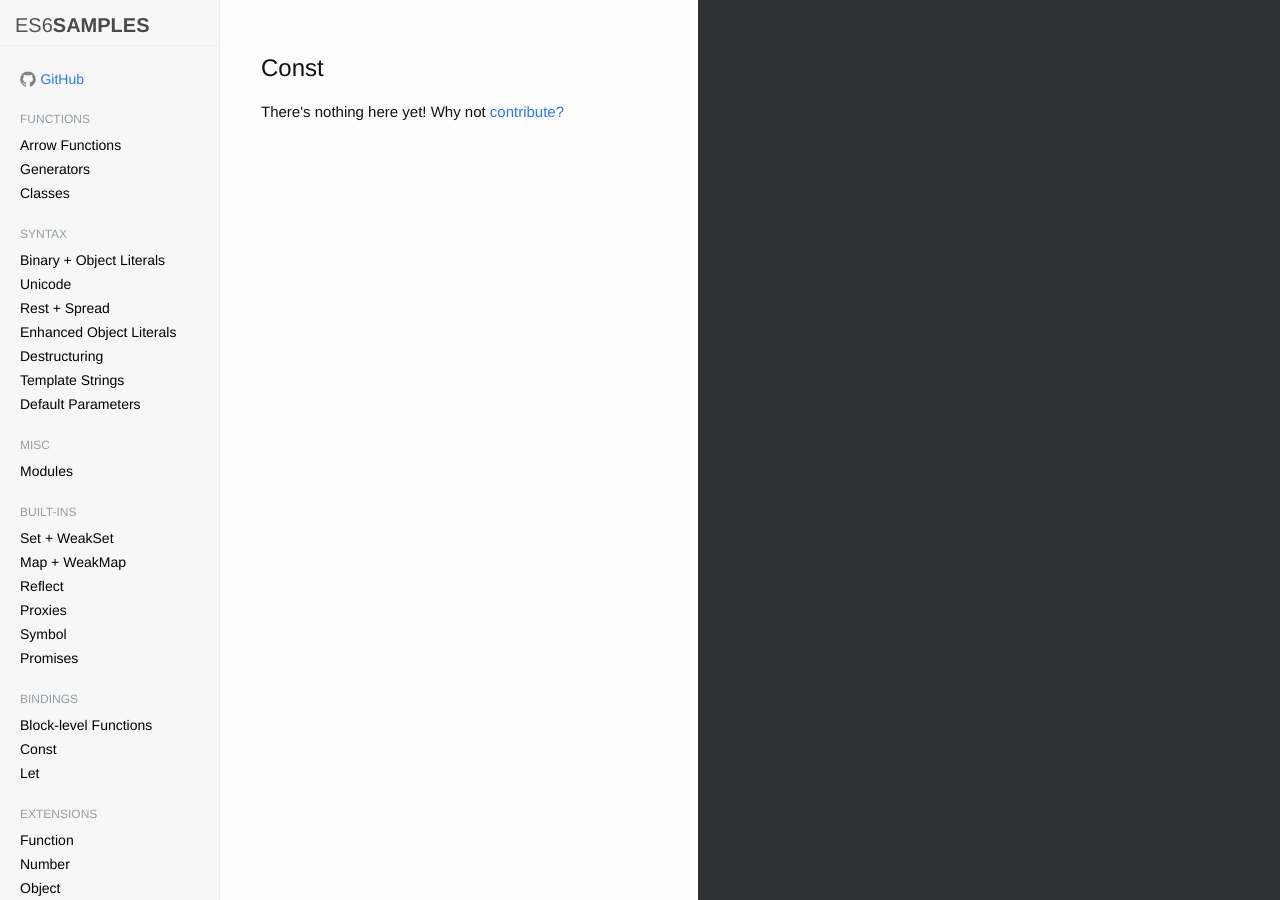
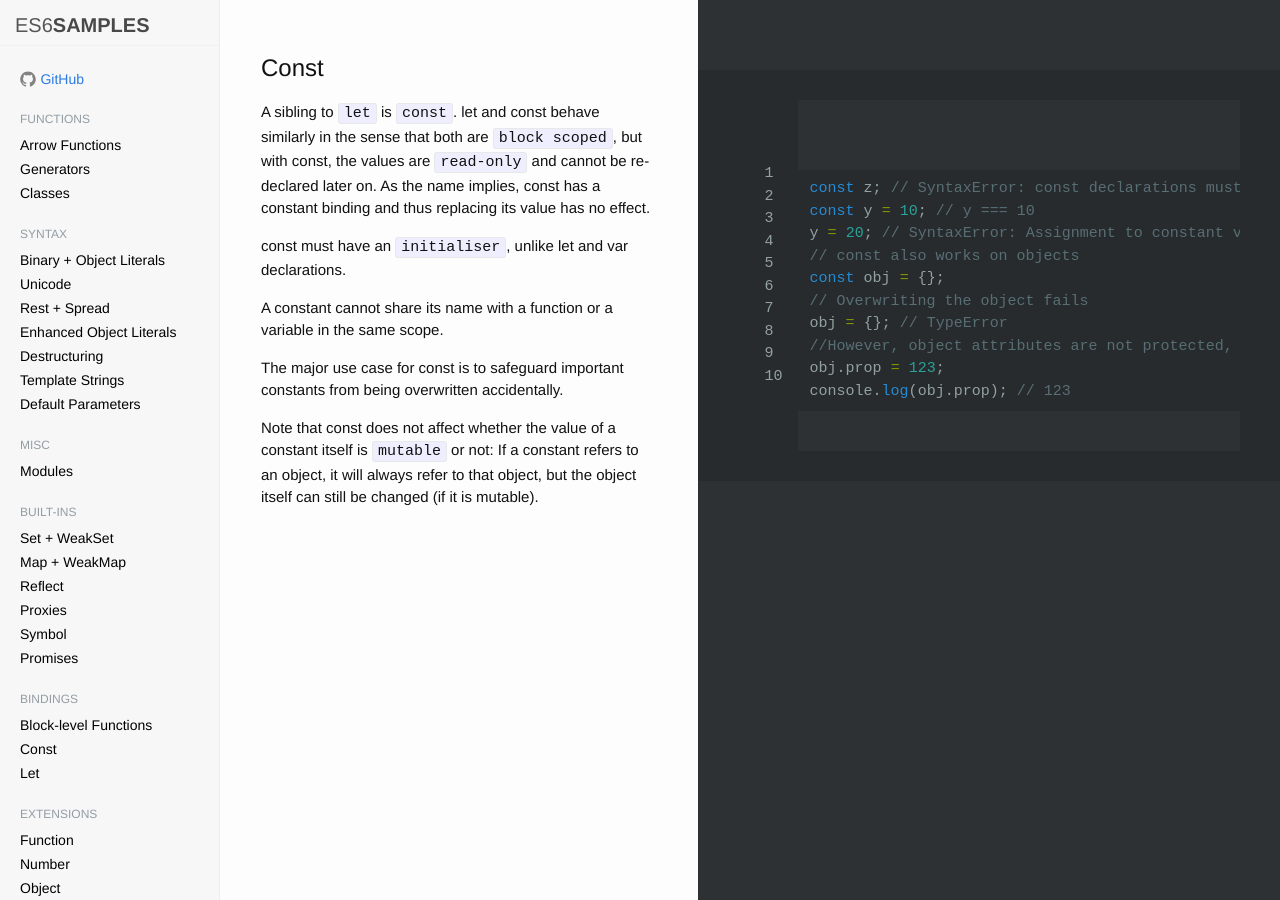
Before and after one commit to ddoolin/ES6Samples, a Jekyll site: the page built from _posts/2015-04-18-const.html, in a window 1280 px wide. Built offline with Jekyll 4.4.1, drawn with Linux system fonts in a browser that asks for light colours; nearby versions of some CDN libraries.

Commit message:
adding const keyword description

```diff
--- a/_posts/2015-04-18-const.html
+++ b/_posts/2015-04-18-const.html
@@ -7,8 +7,32 @@ categories: bindings
 <div class="sample-area">
   <div class="copy">
     <h1>Const</h1>
-    <p>There's nothing here yet! Why not <a href="https://github.com/ddoolin/ES6Samples">contribute?</a></p>
+
+{% markdown %}
+A sibling to `let` is `const`. let and const behave similarly in the sense that both are `block scoped`, but with const, the values are `read-only` and cannot be re-declared later on. As the name implies, const has a constant binding and thus replacing its value has no effect.
+
+const must have an `initialiser`, unlike let and var declarations.
+
+A constant cannot share its name with a function or a variable in the same scope.
+
+The major use case for const is to safeguard important constants from being overwritten accidentally.
+
+Note that const does not affect whether the value of a constant itself is `mutable` or not: If a constant refers to an object, it will always refer to that object, but the object itself can still be changed (if it is mutable).
+{% endmarkdown %}
   </div>
   <div class="code">
+  {% highlight javascript linenos %}
+const z; // SyntaxError: const declarations must have an initializer
+const y = 10; // y === 10
+y = 20; // SyntaxError: Assignment to constant variable
+// const also works on objects
+const obj = {};
+// Overwriting the object fails
+obj = {}; // TypeError
+//However, object attributes are not protected, so the following statement is executed without problems
+obj.prop = 123;
+console.log(obj.prop); // 123
+
+{% endhighlight %}
   </div>
 </div>
```
